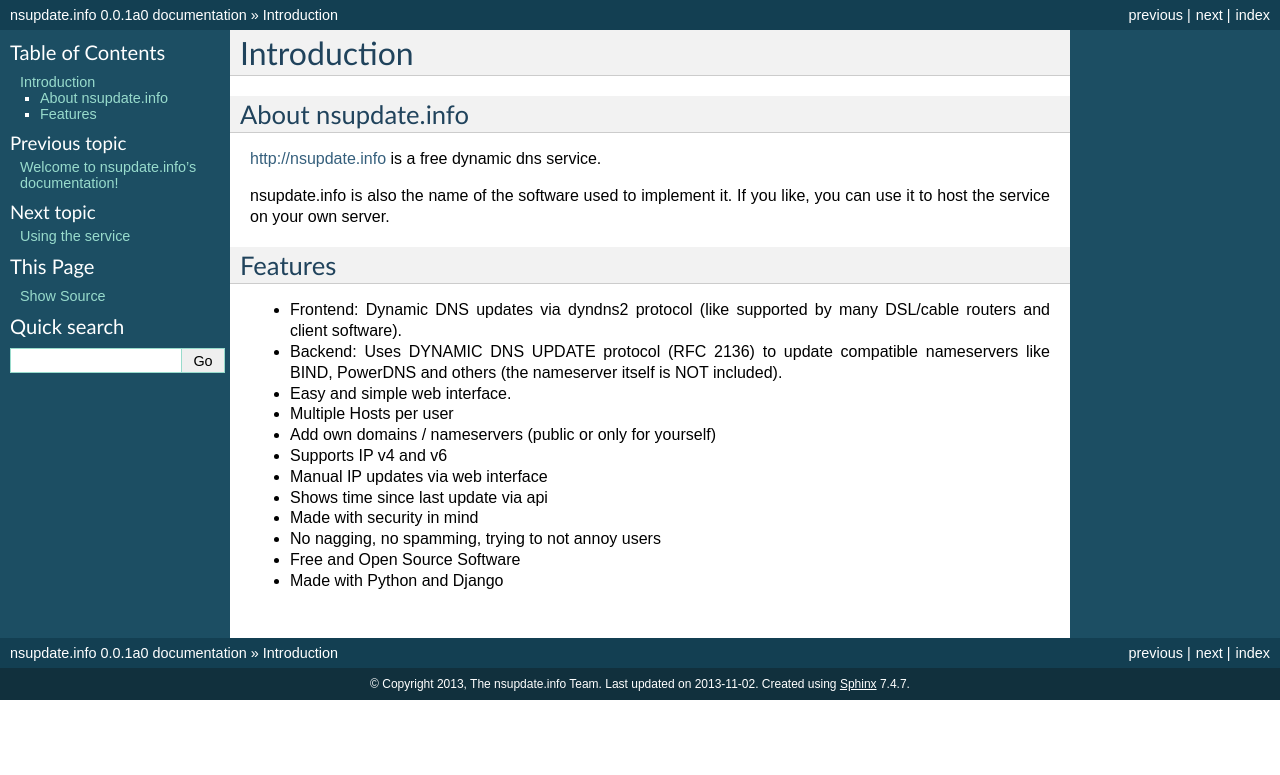
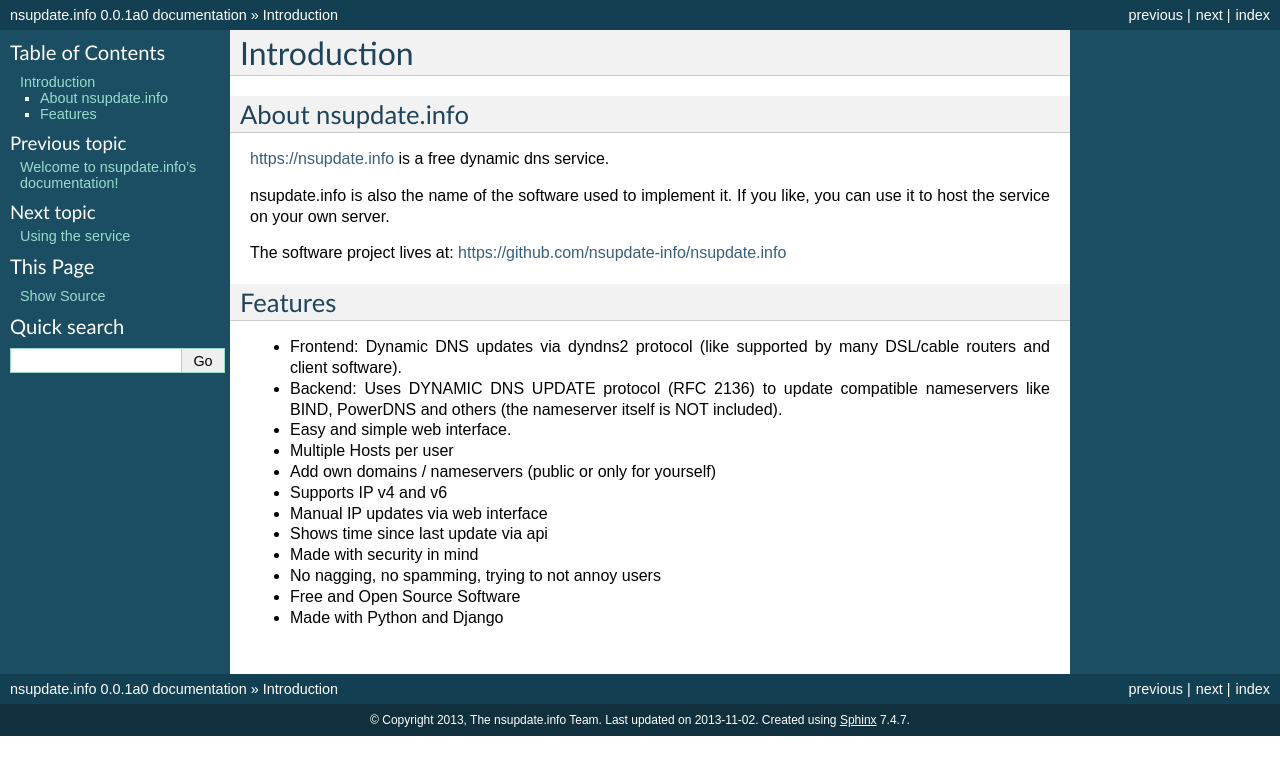
Before and after one commit to nsupdate-info/nsupdate.info, a Sphinx documentation site: the page built from docs/intro.rst, in a window 1280 px wide. Shown: the top 775 px of the page. Built offline with Sphinx 7.4.7, drawn with Linux system fonts in a browser that asks for light colours.

Commit message:
remove help view, move project info to docs, make about view use settings
help: there was only a link to the rtd documentation (now directly linked from a "Documentation" navbar entry)
and some duplicate router configuration that was also shown (even with the correct values) when adding a host.

the help page html was not valid due to the values inserted into the router configuration help.

help/documentation policy: add static help to the docs, add dynamic help directly at the places (in the views) where needed

```diff
--- a/README.rst
+++ b/README.rst
@@ -1,10 +1,13 @@
 About nsupdate.info
 ===================
 
-http://nsupdate.info is a free dynamic dns service.
+https://nsupdate.info is a free dynamic dns service.
 
 nsupdate.info is also the name of the software used to implement it.
 If you like, you can use it to host the service on your own server.
+
+The software project lives at:
+https://github.com/nsupdate-info/nsupdate.info
 
 
 Features
--- a/docs/index.rst
+++ b/docs/index.rst
@@ -12,6 +12,7 @@
    intro
    user
    admin
+   project
    standards
    security
 
```
Also changed, not shown: docs/project.rst (added, +31 -0 lines), 3 other files.
